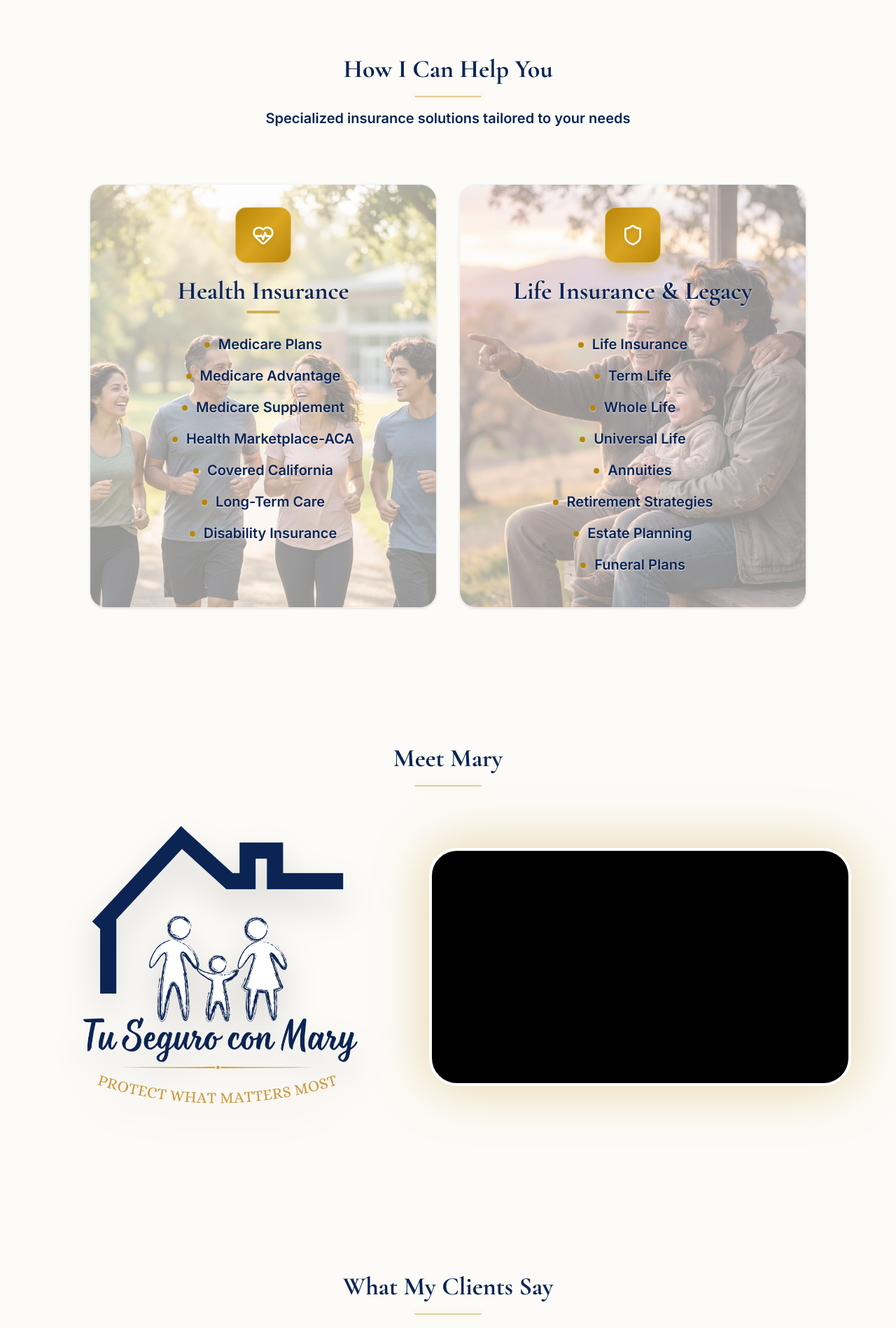
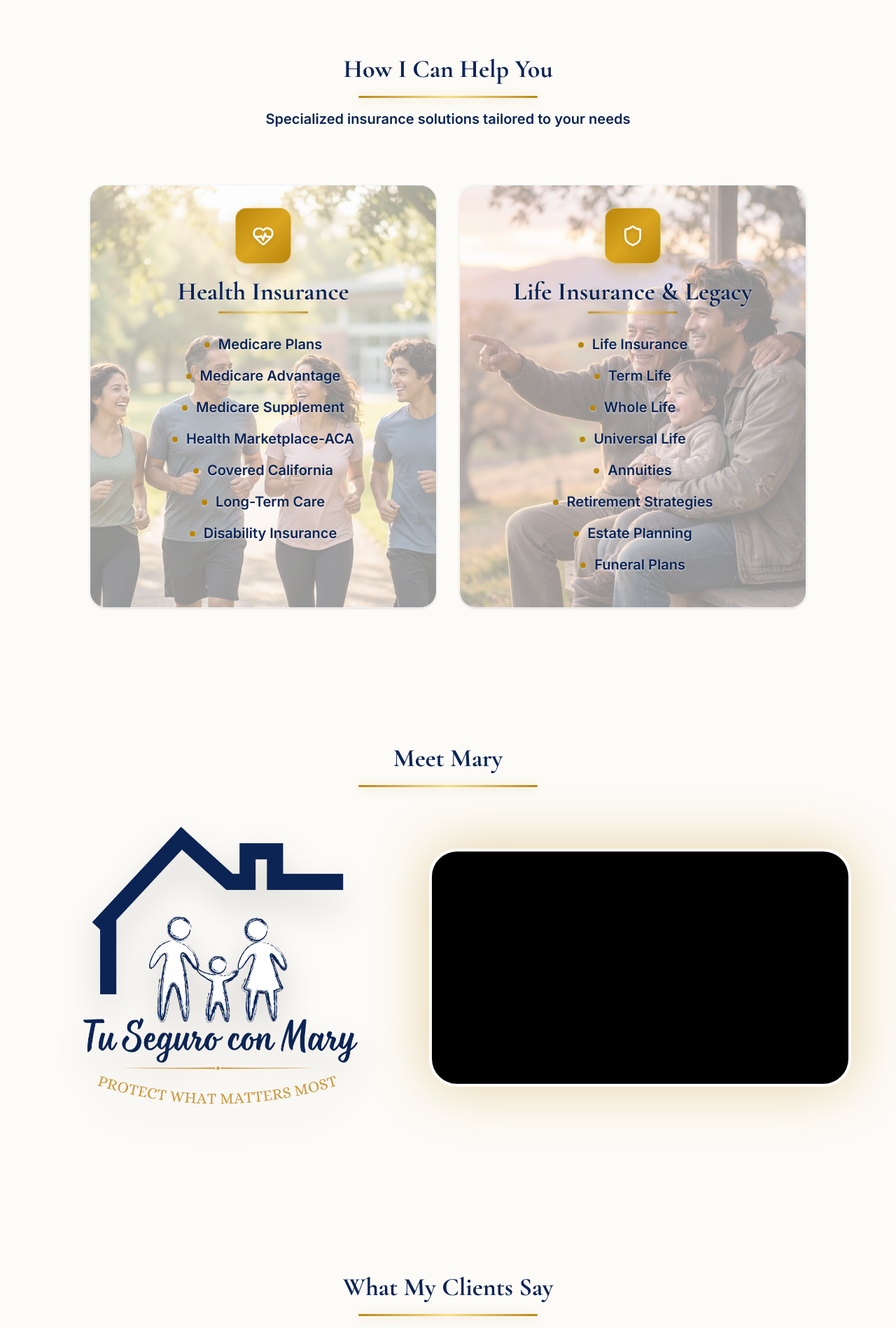
Before and after one commit to AnthonyFclub/tu-seguro-con-mary-landing, a Next.js app: page /en in a window 1280 px wide. Shown: the part 820-2718 px from the top of the page at 70% size. Built offline with nearby package versions, Linux system fonts and the light colour scheme; a web font is replaced by a local one.

Commit message:
lineas metalicas

```diff
--- a/app/globals.css
+++ b/app/globals.css
@@ -19,6 +19,7 @@
   --color-brand-dark-blue: #0b2454;
   --color-brand-gold: #b8860b;
   --color-brand-cream: #fdfbf7;
+  --bg-metallic-gold: linear-gradient(to right, #b8860b, #f7e08a, #d4af37, #f7e08a, #b8860b);
 
   @keyframes breathe {
 
--- a/components/Services.tsx
+++ b/components/Services.tsx
@@ -40,7 +40,7 @@ export default function Services() {
                     <h2 className="text-3xl lg:text-4xl font-extrabold text-brand-dark-blue leading-tight transition-all font-serif drop-shadow-[0_2px_2px_rgba(255,255,255,0.7)]">
                         {t('title')}
                     </h2>
-                    <div className="w-24 h-0.5 bg-brand-gold/40 mx-auto rounded-full shadow-[0_0_10px_rgba(184,134,11,0.2)]" />
+                    <div className="w-48 lg:w-64 h-[3px] bg-gradient-to-r from-[#b8860b] via-[#f7e08a] via-[#d4af37] via-[#f7e08a] to-[#b8860b] mx-auto rounded-full shadow-[0_2px_15px_rgba(184,134,11,0.3)]" />
                     <p className="text-lg lg:text-xl text-brand-dark-blue font-bold drop-shadow-[0_1px_2px_rgba(255,255,255,0.95)]">
                         {t('subtitle')}
                     </p>
@@ -72,7 +72,7 @@ export default function Services() {
                                 <h3 className="text-3xl lg:text-4xl font-extrabold text-brand-dark-blue mb-2 font-serif drop-shadow-[0_1px_1px_rgba(255,255,255,0.8)]">
                                     {service.title}
                                 </h3>
-                                <div className="w-12 h-1 rounded-full bg-brand-gold mb-8 opacity-60" />
+                                <div className="w-20 lg:w-32 h-[3px] rounded-full bg-gradient-to-r from-[#b8860b] via-[#f7e08a] to-[#b8860b] mb-8 opacity-80 shadow-[0_1px_5px_rgba(184,134,11,0.2)]" />
 
                                 <ul className="space-y-5 w-full">
                                     {service.items.map((item, idx) => (
--- a/components/Testimonials.tsx
+++ b/components/Testimonials.tsx
@@ -37,7 +37,7 @@ export default function Testimonials() {
                     <h2 className="text-3xl lg:text-4xl font-extrabold text-brand-dark-blue leading-tight font-serif drop-shadow-[0_2px_2px_rgba(255,255,255,0.7)]">
                         {t('title')}
                     </h2>
-                    <div className="w-24 h-0.5 bg-brand-gold/40 mx-auto rounded-full shadow-[0_0_10px_rgba(184,134,11,0.2)]" />
+                    <div className="w-48 lg:w-64 h-[3px] bg-gradient-to-r from-[#b8860b] via-[#f7e08a] via-[#d4af37] via-[#f7e08a] to-[#b8860b] mx-auto rounded-full shadow-[0_2px_15px_rgba(184,134,11,0.3)]" />
                     <p className="text-lg lg:text-xl text-brand-dark-blue font-bold drop-shadow-[0_1px_2px_rgba(255,255,255,0.95)]">
                         {t('subtitle')}
                     </p>
--- a/components/VideoSection.tsx
+++ b/components/VideoSection.tsx
@@ -116,7 +116,7 @@ export default function VideoSection() {
                     <h2 className="text-3xl lg:text-4xl font-extrabold text-brand-dark-blue leading-tight transition-all font-serif drop-shadow-[0_2px_2px_rgba(255,255,255,0.7)]">
                         {t('title')}
                     </h2>
-                    <div className="w-24 h-0.5 bg-brand-gold/40 mx-auto rounded-full shadow-[0_0_10px_rgba(184,134,11,0.2)]" />
+                    <div className="w-48 lg:w-64 h-[3px] bg-gradient-to-r from-[#b8860b] via-[#f7e08a] via-[#d4af37] via-[#f7e08a] to-[#b8860b] mx-auto rounded-full shadow-[0_2px_15px_rgba(184,134,11,0.3)]" />
                 </div>
 
                 <div className="max-w-6xl mx-auto">
```
